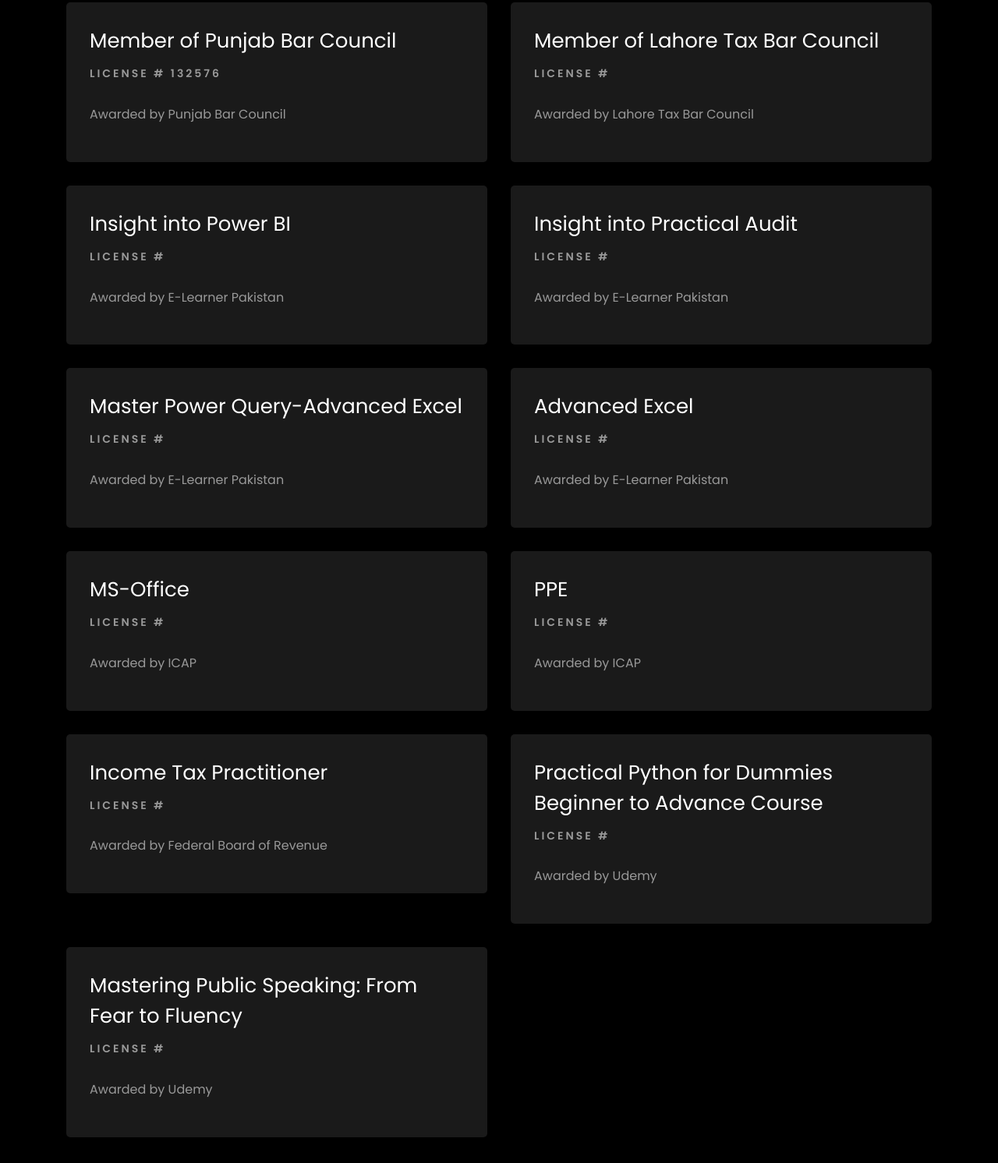
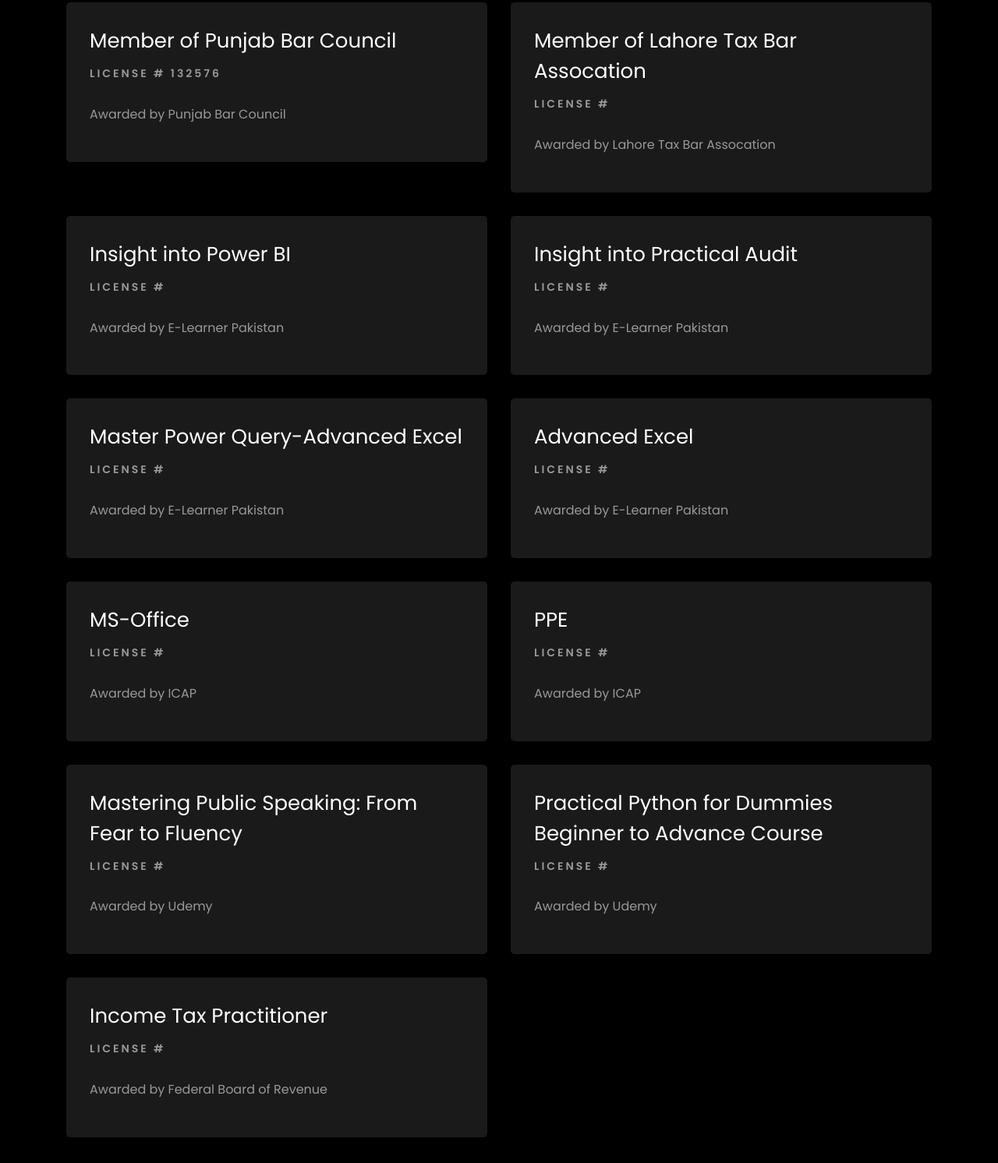
Before and after one commit to Haris-Esquire/harisuthman.github.io, a plain HTML site: page index.html in a window 1280 px wide. Shown: the part 4137-5629 px from the top of the page at 78% size. Drawn offline with Linux system fonts and the light colour scheme; files whose address does not match are found by name.

Commit message:
Update Index.html
correct the wording of Lahore tax bar council to association and rearrange the order of certification

```diff
--- a/index.html
+++ b/index.html
@@ -490,9 +490,9 @@
 					<div class="col-md-6">
 						<div class="resume-wrap ftco-animate">
 							<!-- <span class="date">2018-2022</span> -->
-							<h2>Member of Lahore Tax Bar Council</h2>
+							<h2>Member of Lahore Tax Bar Assocation</h2>
 							<span class="position">License #  </span>
-							<p class="mt-4">Awarded by Lahore Tax Bar Council</p>
+							<p class="mt-4">Awarded by Lahore Tax Bar Assocation</p>
 						</div>
 					</div>
 
@@ -552,10 +552,10 @@
 
 					<div class="col-md-6">
 						<div class="resume-wrap ftco-animate">
-							<!-- <span class="date">2015-2016</span> -->
-							<h2>Income Tax Practitioner</h2>
+							<!-- <span class="date">2018-2022</span> -->
+							<h2>Mastering Public Speaking: From Fear to Fluency</h2>
 							<span class="position">License # </span>
-							<p class="mt-4">Awarded by Federal Board of Revenue </p>
+							<p class="mt-4">Awarded by Udemy</p>
 						</div>
 					</div>
 
@@ -570,10 +570,10 @@
 
 					<div class="col-md-6">
 						<div class="resume-wrap ftco-animate">
-							<!-- <span class="date">2018-2022</span> -->
-							<h2>Mastering Public Speaking: From Fear to Fluency</h2>
+							<!-- <span class="date">2015-2016</span> -->
+							<h2>Income Tax Practitioner</h2>
 							<span class="position">License # </span>
-							<p class="mt-4">Awarded by Udemy</p>
+							<p class="mt-4">Awarded by Federal Board of Revenue </p>
 						</div>
 					</div>
 
```
